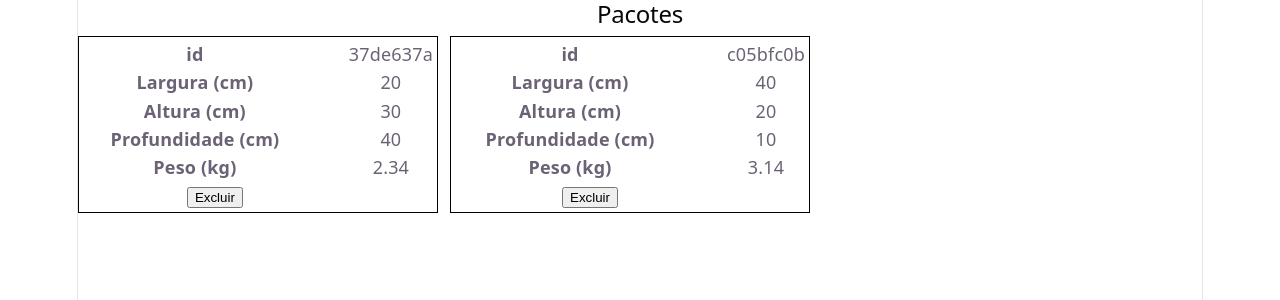
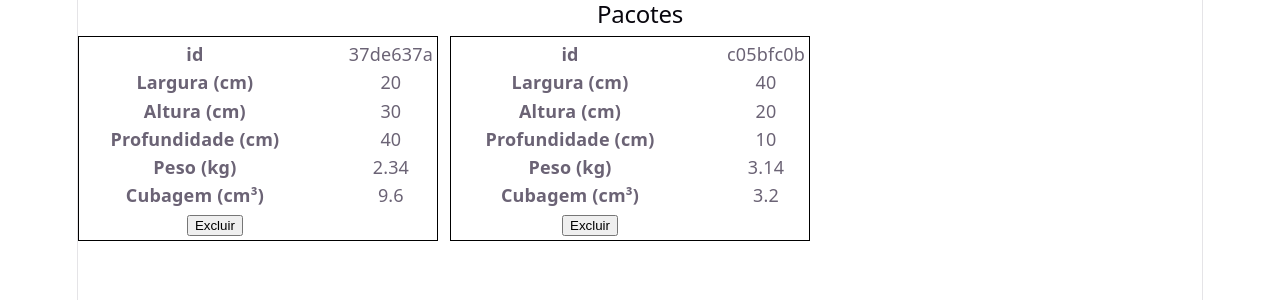
Before and after one commit to ufjf-dcc207/ufjf-dcc207-2026-3-a-atv08-igorknop, a React (Vite) app: page / in a window 1280 px wide. Shown: the top 300 px of the page. Built offline with nearby package versions, Linux system fonts and the light colour scheme.

Commit message:
adciona estado derivado

```diff
--- a/src/Pacote.tsx
+++ b/src/Pacote.tsx
@@ -18,6 +18,8 @@
             <dd>{pacote.profundidade}</dd>
             <dt>Peso (kg)</dt>
             <dd>{pacote.peso}</dd>
+            <dt>Cubagem (cm³)</dt>
+            <dd>{400*pacote.altura/100*pacote.largura/100*pacote.profundidade/100}</dd>
             <dd>
                 <button onClick={() => acaoExcluir(pacote.id)}>Excluir</button>
             </dd>
```
